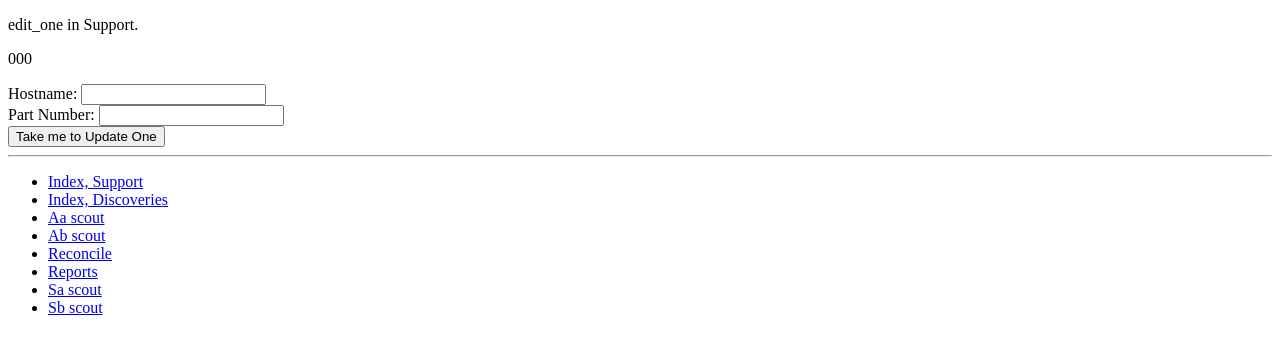
After one commit to dlete/estate, a Django app: page /support/edit_one/1/ in a window 1280 px wide. The commit adds this page. Shown: the top 354 px of the page. Run offline with Django 3.2, Linux system fonts and the light colour scheme; tables that the repository leaves empty hold one stand-in row (values such as "Sample post").

Commit message:
add edit_one and update_one view/template

```diff
--- /dev/null
+++ b/estate/support/templates/support/edit_one.html
@@ -0,0 +1,15 @@
+{% extends 'base.html' %}
+
+{% block content %}
+
+    <p>{{ bodymessage }}</p>
+
+    <p>{{ part_supported }}</p>
+    <form action="/support/update_one/{{ part_supported.id }}/" method="post">
+        {% csrf_token %}
+        Hostname: <input type="text" name="hostname"><br>
+        Part Number: <input type="text" name="part_number"><br>
+        <input type="submit" value="Take me to Update One">
+    </form>
+
+{% endblock content %}
--- a/estate/support/templates/support/index.html
+++ b/estate/support/templates/support/index.html
@@ -12,6 +12,7 @@
 
     <table>
         <tr>
+            <td>Edit</td>
             <td>Select</td>
             <td>Hostname</td>
             <td>Serial number</td>
@@ -21,6 +22,7 @@
 
         {% for part in parts_supported %}
         <tr>
+            <td><a href="/support/edit_one/{{ part.id }}/">Edit</a></td>
             <td><input type="checkbox" name="chosen_parts" value="{{ part.id }}"></td>
             <td>{{ part.hostname }}</td>
             <td>{{ part.serial_number }}</td>
--- a/estate/support/urls.py
+++ b/estate/support/urls.py
@@ -8,5 +8,7 @@ urlpatterns = patterns('',
     url(r'^reconcile/add_to_support/(?P<part_id>\d+)/$', views.add_to_support, name='add_to_support'),
     url(r'^reconcile/add_to_support_many/$', views.add_to_support_many, name='add_to_support_many'),
     url(r'^edit_many_part_supported/$', views.edit_many_part_supported, name='edit_many_part_supported'),
+    url(r'^edit_one/(?P<part_id>\d+)/$', views.edit_one, name='edit_one'),
+    url(r'^update_one/(?P<part_id>\d+)/$', views.update_one, name='update_one'),
     url(r'^update_many_part_supported/$', views.update_many_part_supported, name='update_many_part_supported'),
 )
--- a/estate/support/views.py
+++ b/estate/support/views.py
@@ -6,6 +6,44 @@ from django.utils import timezone
 from django.http import HttpResponseRedirect, HttpResponse
 from django.core.urlresolvers import reverse
 from support.forms import EditPartSupportedForm
+
+
+def edit_one(request, part_id):
+    context = {'bodymessage': "edit_one in Support."}
+
+    part_supported = PartSupported.objects.get(id=part_id)
+    context['part_supported'] = part_supported
+
+    return render(request, 'support/edit_one.html', context)
+
+def update_one(request, part_id):
+    context = {'bodymessage': "update_one in Support."}
+
+    part_supported = PartSupported.objects.get(id=part_id)
+    context['part_supported'] = part_supported
+
+    if request.method == 'POST':
+        # Now we update only the fields/attributes that do NOT have a null
+        # value in the form
+
+        # get value from the form
+        hostname = request.POST.get('hostname')
+        # if empty -> do nothing.
+        # If there is a value -> update all records with that value
+        if hostname != "":
+            part_supported.hostname = hostname
+            part_supported.save()
+
+        # repeat the same process. Most proabably this can be refractored
+        part_number = request.POST.get('part_number')
+        if part_number != "":
+            part_supported.part_number = part_number
+            part_supported.save()
+
+        # Once done, send to the Index page
+        return HttpResponseRedirect(reverse('support:index'))
+
+#    return render(request, 'support/update_one.html', context)
 
 
 # KEEP
```
Also changed, not shown: estate/support/templates/support/update_one.html (added, +8 -0 lines).
